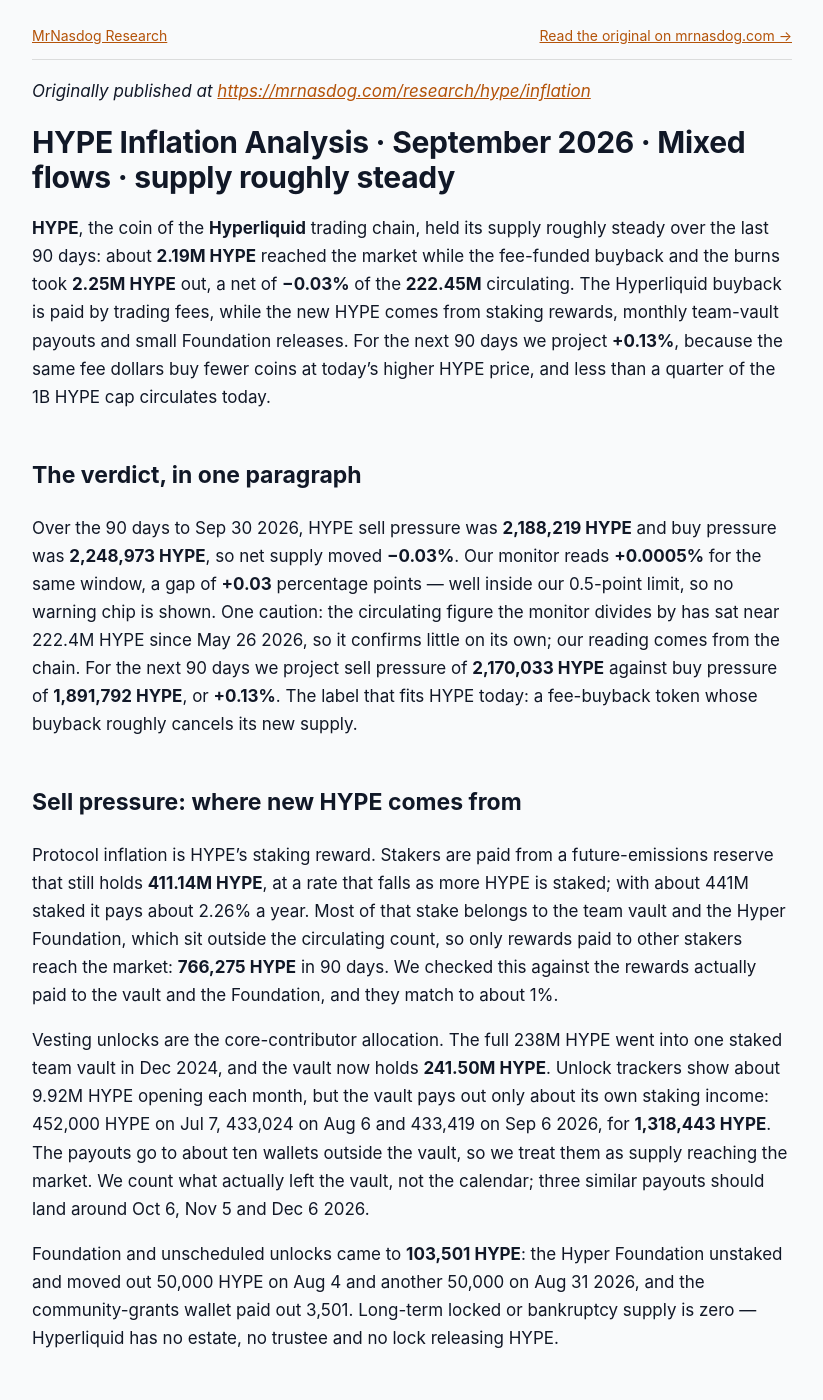
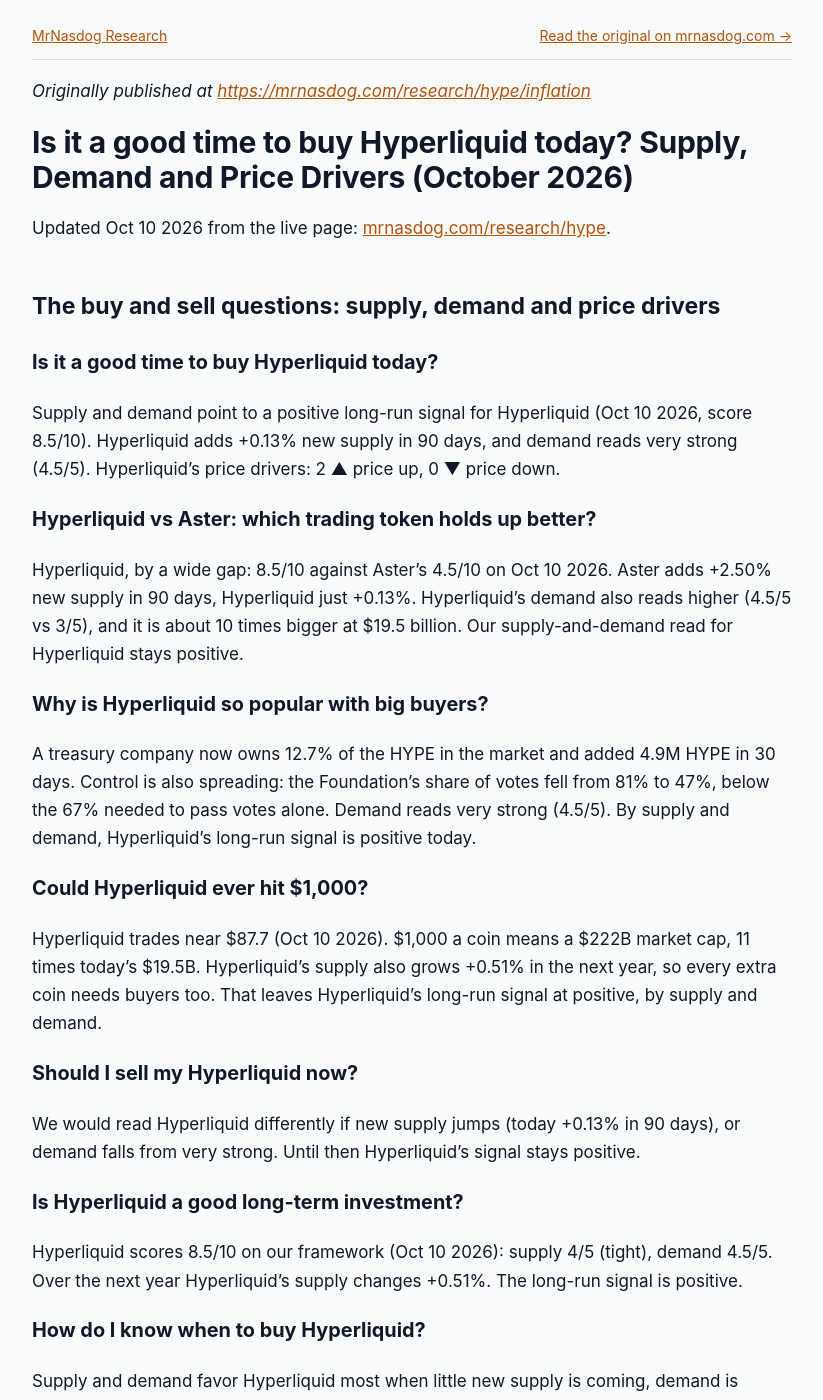
Before and after one commit to jeevansongmy-spec/mrnasdog-articles, a Jekyll site: the page built from crypto/hype-pressure-framework.md, in a window 1280 px wide and 1400 px high. Shown: the whole window, without its empty margins (228-1051 px from the left). Built offline with Jekyll 4.4.1, drawn with Linux system fonts in a browser that asks for light colours; some of the changed text lies outside the part shown.

Commit message:
publish: crypto/hype-pressure-framework

```diff
--- a/crypto/hype-pressure-framework.md
+++ b/crypto/hype-pressure-framework.md
@@ -1,14 +1,63 @@
 ---
-title:         "HYPE Inflation Analysis · September 2026 · Mixed flows · supply roughly steady"
+title: "Is it a good time to buy Hyperliquid today? Supply, Demand and Price Drivers (October 2026)"
 description:   "HYPE supply is roughly steady: a 1.98M HYPE fee buyback plus 267K HYPE of burns offset 2.19M of staking, team and Foundation supply, −0.03% over 90 days."
 canonical_url: "https://mrnasdog.com/research/hype/inflation"
 tags:          ["crypto", "hype", "hyperliquid", "defi"]
 published:     true
 ---
-
 *Originally published at [https://mrnasdog.com/research/hype/inflation](https://mrnasdog.com/research/hype/inflation)*
 
-# HYPE Inflation Analysis · September 2026 · Mixed flows · supply roughly steady
+# Is it a good time to buy Hyperliquid today? Supply, Demand and Price Drivers (October 2026)
+
+<!-- questions:start -->
+
+Updated Oct 10 2026 from the live page: [mrnasdog.com/research/hype](https://mrnasdog.com/research/hype).
+
+## The buy and sell questions: supply, demand and price drivers
+
+### Is it a good time to buy Hyperliquid today?
+
+Supply and demand point to a positive long-run signal for Hyperliquid (Oct 10 2026, score 8.5/10). Hyperliquid adds +0.13% new supply in 90 days, and demand reads very strong (4.5/5). Hyperliquid's price drivers: 2 ▲ price up, 0 ▼ price down.
+
+### Hyperliquid vs Aster: which trading token holds up better?
+
+Hyperliquid, by a wide gap: 8.5/10 against Aster's 4.5/10 on Oct 10 2026. Aster adds +2.50% new supply in 90 days, Hyperliquid just +0.13%. Hyperliquid's demand also reads higher (4.5/5 vs 3/5), and it is about 10 times bigger at $19.5 billion. Our supply-and-demand read for Hyperliquid stays positive.
+
+### Why is Hyperliquid so popular with big buyers?
+
+A treasury company now owns 12.7% of the HYPE in the market and added 4.9M HYPE in 30 days. Control is also spreading: the Foundation's share of votes fell from 81% to 47%, below the 67% needed to pass votes alone. Demand reads very strong (4.5/5). By supply and demand, Hyperliquid's long-run signal is positive today.
+
+### Could Hyperliquid ever hit $1,000?
+
+Hyperliquid trades near $87.7 (Oct 10 2026). $1,000 a coin means a $222B market cap, 11 times today's $19.5B. Hyperliquid's supply also grows +0.51% in the next year, so every extra coin needs buyers too. That leaves Hyperliquid's long-run signal at positive, by supply and demand.
+
+### Should I sell my Hyperliquid now?
+
+We would read Hyperliquid differently if new supply jumps (today +0.13% in 90 days), or demand falls from very strong. Until then Hyperliquid's signal stays positive.
+
+### Is Hyperliquid a good long-term investment?
+
+Hyperliquid scores 8.5/10 on our framework (Oct 10 2026): supply 4/5 (tight), demand 4.5/5. Over the next year Hyperliquid's supply changes +0.51%. The long-run signal is positive.
+
+### How do I know when to buy Hyperliquid?
+
+Supply and demand favor Hyperliquid most when little new supply is coming, demand is strong and the price drivers point up. Right now Hyperliquid has +0.13% new supply in 90 days (tight), demand very strong (4.5/5), drivers 2 ▲ / 0 ▼.
+
+### Will Hyperliquid go up in 2026?
+
+Hyperliquid's price drivers today: 2 pointing up, 0 pointing down, out of 2.
+- ▲ Treasury company: Owns 12.7% of HYPE in the market; +4.9M HYPE in 30 days.
+- ▲ Foundation votes: Foundation's share fell from 81% to 47%; votes need 67%.
+
+### Is Hyperliquid a better investment than Bitcoin?
+
+Hyperliquid: positive signal, 8.5/10 · Bitcoin: positive signal, 8.5/10 (Oct 10 2026). By supply and demand, Hyperliquid and Bitcoin read about the same today.
+
+*Every answer here applies basic economic theory — the law of supply and demand — to this coin's data. It is not financial advice.*
+
+<!-- questions:end -->
+
+## Part 1 · Supply: HYPE Inflation Analysis · September 2026 · Mixed flows · supply roughly steady
 
 **HYPE**, the coin of the **Hyperliquid** trading chain, held its supply roughly steady over the last 90 days: about **2.19M HYPE** reached the market while the fee-funded buyback and the burns took **2.25M HYPE** out, a net of **−0.03%** of the **222.45M** circulating. The Hyperliquid buyback is paid by trading fees, while the new HYPE comes from staking rewards, monthly team-vault payouts and small Foundation releases. For the next 90 days we project **+0.13%**, because the same fee dollars buy fewer coins at today's higher HYPE price, and less than a quarter of the 1B HYPE cap circulates today.
 
```
